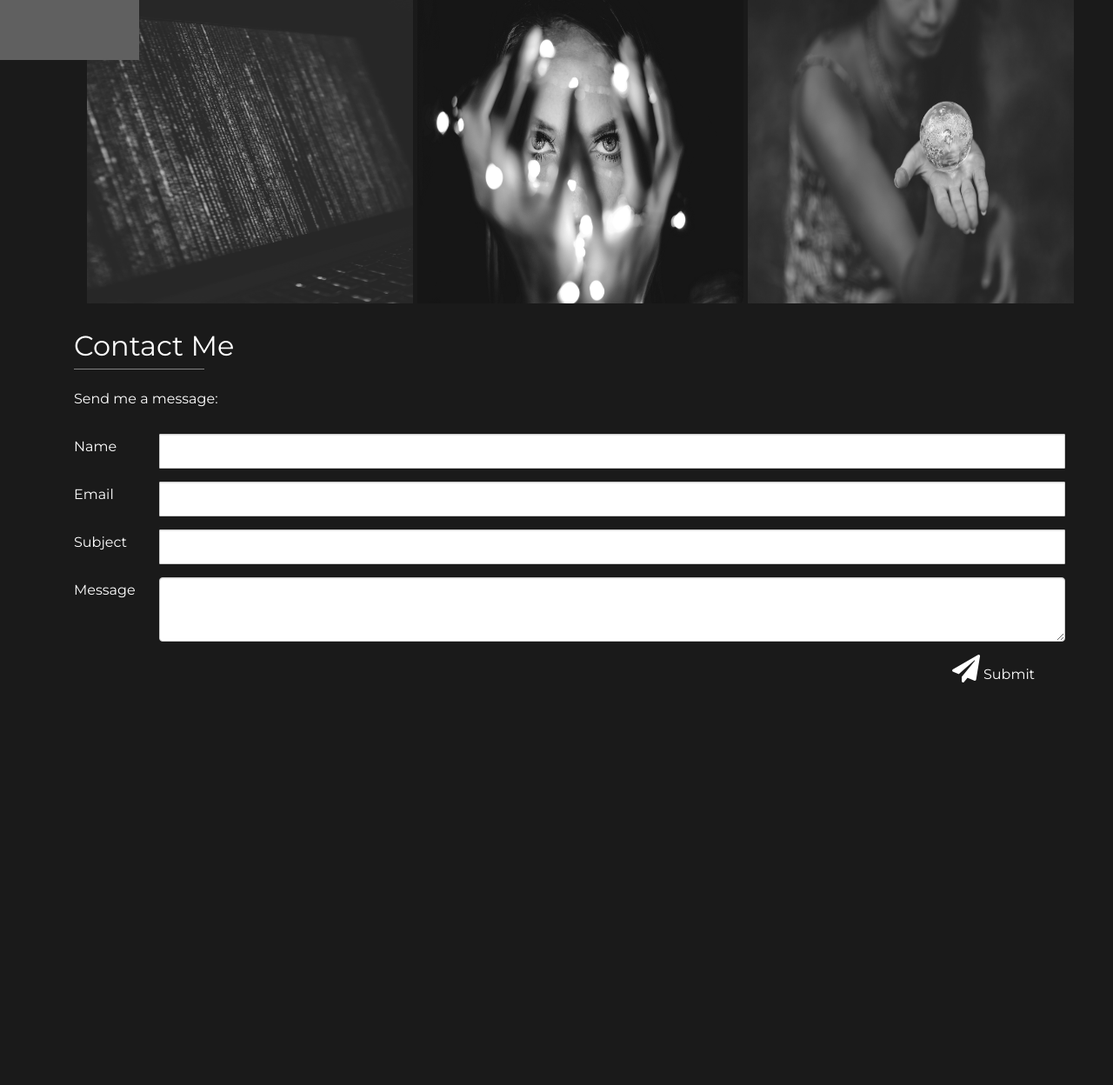
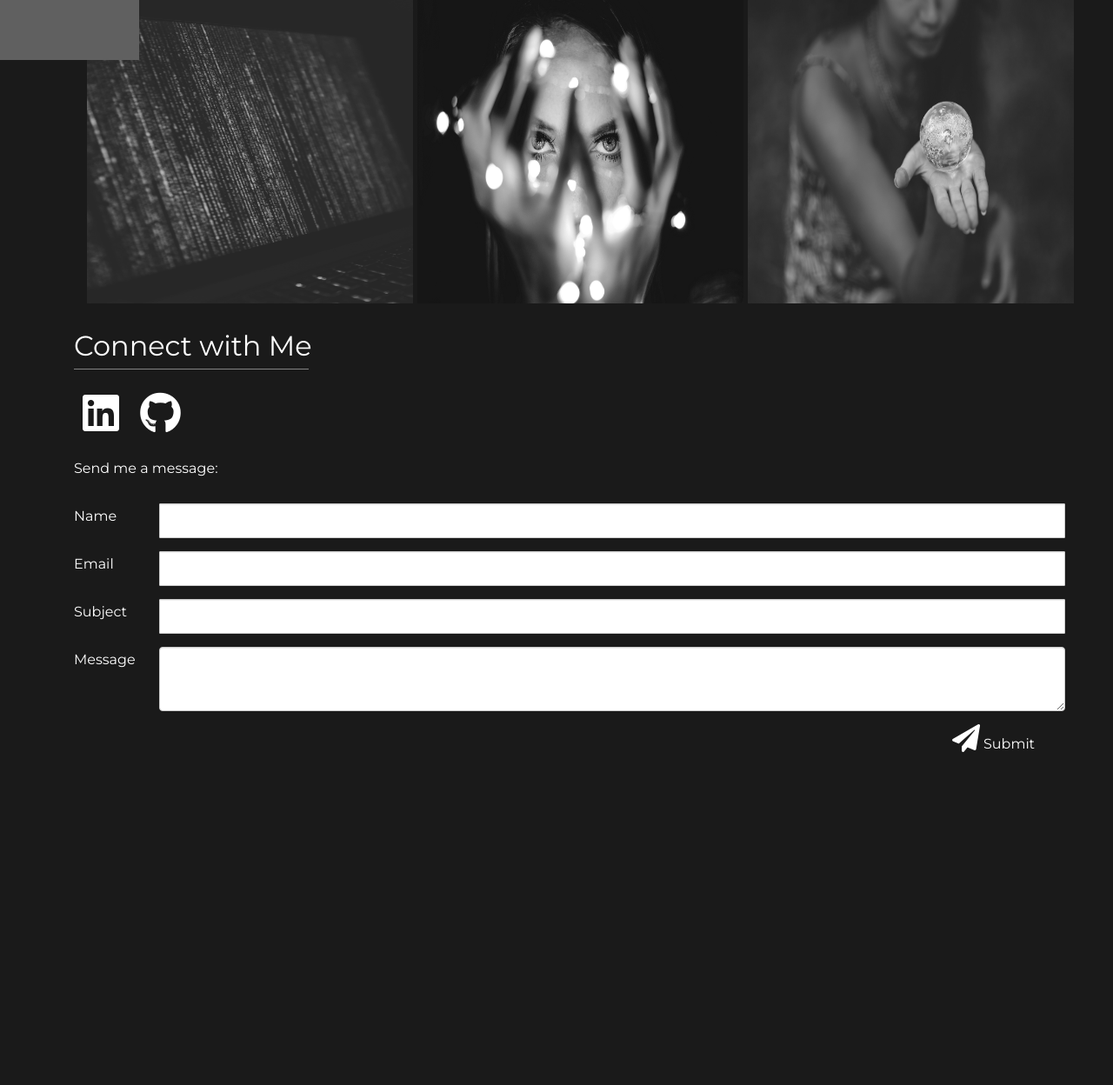
Before and after one commit to Ruha-RP/Portfolio, a PHP site: page / in a window 1280 px wide. Shown: the part 731-1979 px from the top of the page at 87% size. Before the commit the page ends 1516 px from the top, so only its background shows below. Run offline with PHP 8.4, Linux system fonts and the light colour scheme; some libraries are stand-ins or nearby versions.

Commit message:
adds working links

```diff
--- a/index.html
+++ b/index.html
@@ -58,36 +58,42 @@
         <a href="https://gentle-wave-69857.herokuapp.com/login" target="_blank">
           <img src="Assets/science-1336664_1920.jpg" alt="Laboratory Test" width="200" height="300">
           <div class="projectName">eNTIBODY</div>
+          <div class="projectDesc">Laboratory Interpretation and Information Management system for ‘Rhesus D’ typing on blood cells</div>
         </a>
       </div>
       <div class="col-sm-4 project">
         <a href="https://whispering-taiga-22207.herokuapp.com/" target="_blank">
           <img src="Assets/g-crescoli-365898-unsplash.jpg" alt="Reading Newspaper" width="200" height="300">
           <div class="projectName">Novafy</div>
+          <div class="projectDesc">A web application that tells users the 12 trending news stories on a single screen, with the option of the headlines being read to the user by the application</div>
         </a>
       </div>
       <div class="col-sm-4 project">
         <a href="https://github.com/Ruha-RP/Bamazon" target="_blank">
           <img src="Assets/brooke-lark-609899-unsplash.jpg" alt="Online Shopping" width="200" height="300">
           <div class="projectName">Bamazon</div>
+          <div class="projectDesc">An Amazon-like store-front which utilizes MySQL and NodeJS to interact with the customer & update the inventory.</div>
         </a>
       </div>
       <div class="col-sm-4 project">
         <a href="https://github.com/Ruha-RP/liri-node-app" target="_blank">
           <img src="Assets/markus-spiske-153537-unsplash.jpg" alt="Code" width="200" height="300">
           <div class="projectName">LIRI Bot</div>
+          <div class="projectDesc">A Language Interpretation and Recognition Interface application. The BOT recognizes a set of pre-defined commands and returns results accordingly</div>
         </a>
       </div>
       <div class="col-sm-4 project">
-        <a href="https://github.com/Ruha-RP/Psychic-Game" target="_blank">
+        <a href="https://ruha-rp.github.io/Psychic-Game/" target="_blank">
           <img src="Assets/rhett-wesley-343206-unsplash.jpg" alt="Holding Lights" width="200" height="300">
           <div class="projectName">Psychic Game</div>
+          <div class="projectDesc" style="top:67%">A guessing game in which the player tries to determine the letter chosen by the 'Psychic'</div>
         </a>
       </div>
       <div class="col-sm-4 project">
-        <a href="https://github.com/Ruha-RP/week-4-game" target="_blank">
+        <a href="https://ruha-rp.github.io/week-4-game/" target="_blank">
           <img src="Assets/crystal-future-6102.jpg" alt="Crystal in hand" width="200" height="300">
           <div class="projectName">Crytals Collector Game</div>
+          <div class="projectDesc" style="top:70%">A guessing game entirely made using Front-end technologies.</div>
         </a>
       </div>
 
@@ -95,10 +101,18 @@
 
     <!-- Contact Section -->
     <div class="container" id="contact">
-      <h1 class="categories">Contact Me</h1>
-      <hr>
-      <br>
-      <br>
+      <h1 class="categories">Connect with Me</h1>
+      <hr id="long">
+      <br><br>
+        <a href="www.linkedin.com/in/ruha-peera-691b03151" target="_blank" id="linkedin">
+            <i class="fab fa-linkedin fa-3x"></i>
+        </a>
+
+        <a href="https://github.com/Ruha-RP" target="_blank" id="github">
+            <i class="fab fa-github fa-3x"></i>
+        </a>
+
+       <br><br><br>
 
       <div id="message-box">Send me a message:
 
--- a/style.css
+++ b/style.css
@@ -69,7 +69,15 @@ hr {
 	opacity: 0.5;
 }
 
+#long {
+    width: 270px;
+}
+
 #message-box {
+    text-align: left;
+}
+
+#contact {
     text-align: left;
 }
 
@@ -110,14 +118,11 @@ img {
     filter: grayscale(100%);
 }
 
-img:hover {
-    filter: none;
+.project:hover img {
     transform: scale(1.2);
     position: relative;
     z-index: 100;
-}
-
-.project:hover {
+    filter: none;
 
 }
 
@@ -132,9 +137,33 @@ img:hover {
     border-radius: 3px;
     padding: 3px;
     display: none;
-    font-size: 20px;
+    font-size: 30px;
+    font-style: bold;
+}
+
+.projectDesc {
+    position: absolute;
+    z-index: 200;
+    top: 65%;
+    left: 50%;
+    transform: translate(-50%, -50%);
+    color: black;
+    background-color: white;
+    border-radius: 3px;
+    padding: 3px;
+    display: none;
+    font-size: 10px;
 }
 
 .project:hover .projectName {
     display: block;
 }
+
+.project:hover .projectDesc {
+    display: block;
+}
+
+#github, #linkedin {
+    color: white;
+    padding: 10px;
+}
```
